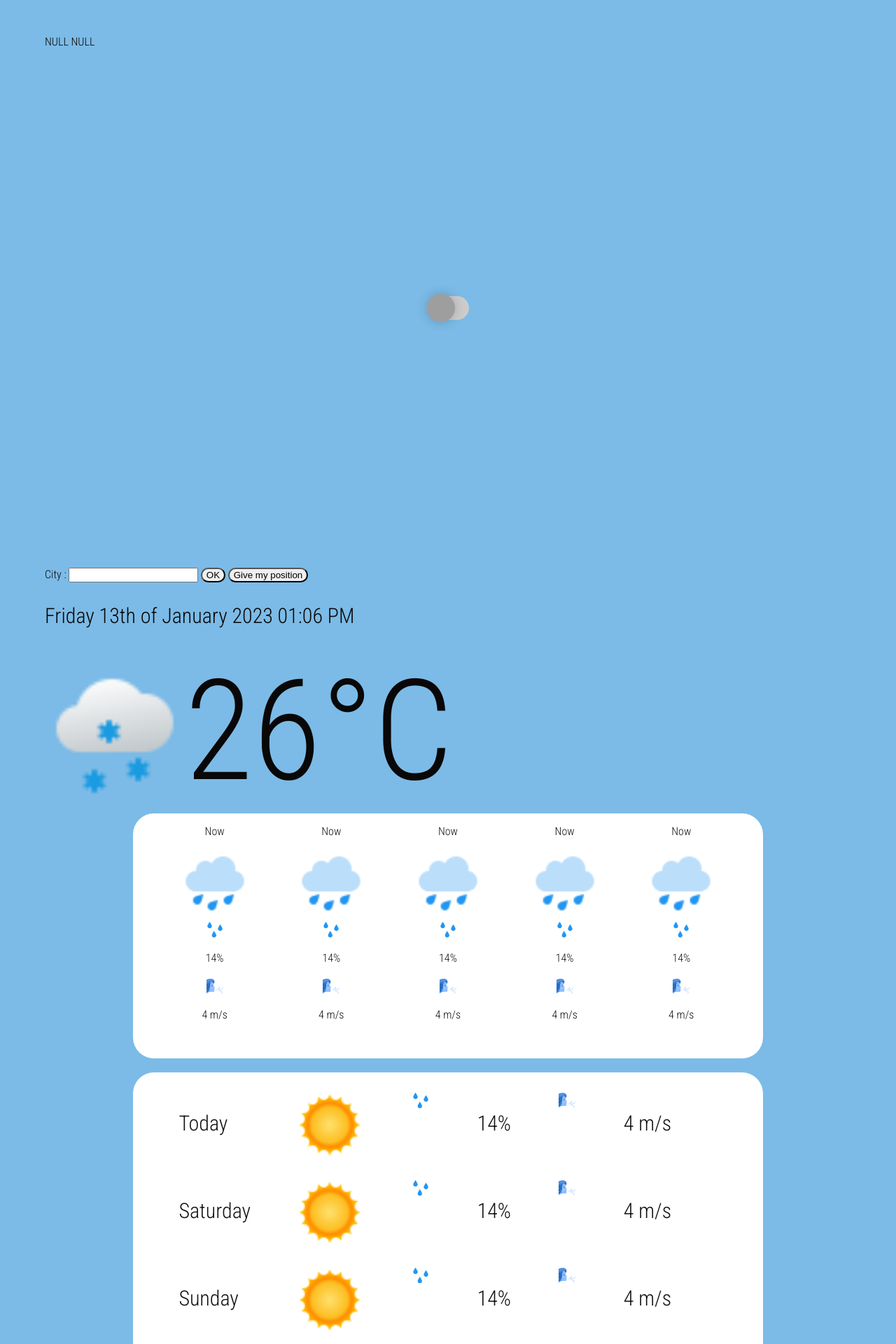
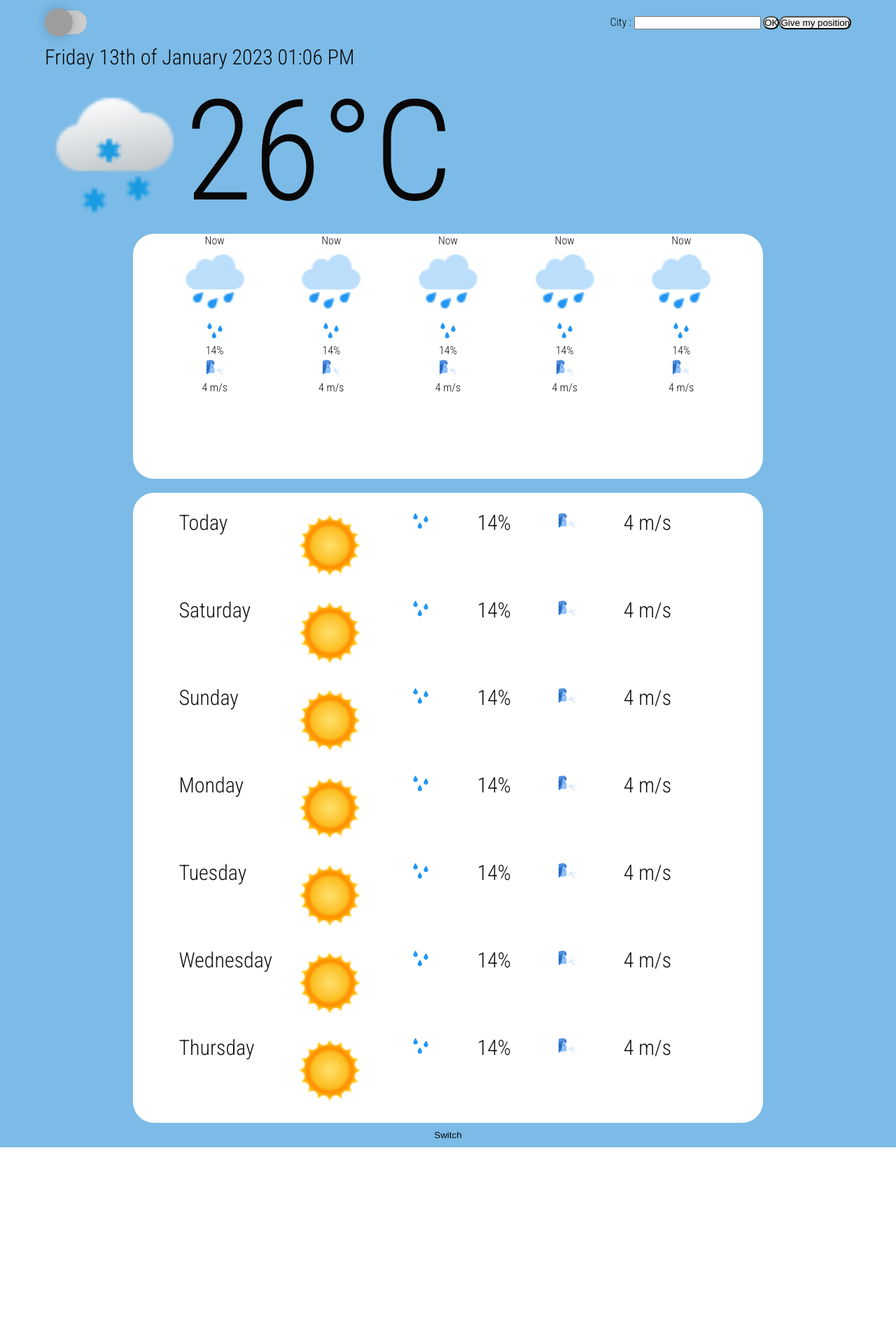
Before and after one commit to ShiraishiHope/WeatherProject, a PHP site: page / in a window 1280 px wide. Shown: the top 1920 px of the page at 70% size. After the commit the page ends 1639 px from the top, so only its background shows below. Run offline with PHP 8.4, Linux system fonts and the light colour scheme; data that the repository does not hold is empty; grey boxes are pictures that could not be loaded.

Commit message:
v0.4.1: header creation

```diff
--- a/public/index.php
+++ b/public/index.php
@@ -22,7 +22,6 @@ if (isset($_GET['city']) && !empty($_GET['city']))
         $city=$_GET['city'];
         include_once('../src/controllers/HomeController.php');
     }
-echo $city;
 
 
 // On récupère les positions dans le GET dans les variables PHP
@@ -33,7 +32,6 @@ if (isset($_GET['latitude']) && !empty($_GET['latitude']) && isset($_GET['longit
         include_once('../src/controllers/HomeController.php');
     }
 
-var_dump($latitude, $longitude);
 
 include_once '../views/home/' . $_page . '.php';
 
--- a/src/assets/css/style.css
+++ b/src/assets/css/style.css
@@ -1,3 +1,9 @@
+*
+{
+margin:0;
+padding:0;
+}
+
 .theme-light{
     --Background-color:#7cbbe7;
     --text-color: rgb(19, 19, 19);
@@ -21,7 +27,29 @@ body{
     font-family: 'Roboto Condensed', sans-serif;
     margin-left: 5%;
     margin-right: 5%;
-    margin-top: 50px;
+    margin-top: 0;
+}
+
+/* fixed header */
+header
+{
+  display:flex;
+  position:sticky;
+  top:0;
+  width:90vw;
+  height:64px;
+  flex-direction: row;
+  background-color: var(--Background-color);
+}
+
+header div
+{
+margin:auto 0;
+}
+/* forces a margin between the toggle theme and the search*/
+header .header-left
+{
+  margin-right:auto;
 }
 
 .currentMeteo{
@@ -121,6 +149,7 @@ body{
     display: inline-block;
     width: 60px;
     height: 34px;
+
   }
 
   /* Hide default HTML checkbox */
--- a/src/controllers/homeController.php
+++ b/src/controllers/homeController.php
@@ -5,18 +5,5 @@ include_once "../src/models/meteoModel.php";
 
 $cityGeocoding= new Geocoding($city);
 $cityGeocoding->requestOMLocalisation();
-
-echo "<pre>";
-print_r($cityGeocoding);
-echo "</pre>";
-
-echo $cityGeocoding->getLatitude();
-
 $meteoCity = new Meteo();
 $meteoCity->requestAPI($cityGeocoding);
-
-
-
-echo "<pre>";
-print_r($meteoCity);
-echo "</pre>";
--- a/src/models/meteoModel.php
+++ b/src/models/meteoModel.php
@@ -19,12 +19,6 @@ class Meteo {
         $lastDay = date('Y-m-d',strtotime($today.'+6 days'));
         $openMeteoJson = file_get_contents("https://api.open-meteo.com/v1/dwd-icon?latitude=" . $class->getLatitude() . "&longitude=" . $class->getLongitude() . "&hourly=temperature_2m,relativehumidity_2m,weathercode&daily=weathercode,temperature_2m_max,temperature_2m_min,windspeed_10m_max&timezone=auto&start_date=".$today."&end_date=".$today);
         $openMeteoObject = json_decode($openMeteoJson);
-        echo $class->getLatitude();
-        echo $today;
-        echo $lastDay;
-        echo"<pre>";
-        var_dump($openMeteoObject);
-        echo"</pre>";
         $this->hourlyTemp = $openMeteoObject->hourly->temperature_2m;
         $this->hourlyHumidity = $openMeteoObject->hourly->relativehumidity_2m;
         $this->hourlyWeathercode = $openMeteoObject->hourly->weathercode;
--- a/views/home/home.php
+++ b/views/home/home.php
@@ -11,27 +11,33 @@
 
   <link rel="stylesheet" type="text/css" href="/src/assets/css/style.css" >
 
-   <?php //include_once "../src/controllers/homeController.php" ?>
+   <?php include_once "../src/controllers/homeController.php" ?>
 
 
 </head>
 <body>
-<div class="container">
+<header>
+<div class="header-left">
         <label id="switch" class="switch">
             <input type="checkbox" onchange="toggleTheme()" id="slider">
             <span class="slider round"></span>
         </label>
     <!-- <button id="switch" onclick="toggleTheme()">Switch</button> -->
     </div>
-<section>
     <div>
         <form action="" method="get">
             <label for="city">City :</label>
             <input type="text" id="city" name="city" required>
             <button type="submit"> OK </button>
-    <button onclick="getLocation()" class="selectButton">Give my position</button>
         </form>
     </div>
+    <div>
+        <button onclick="getLocation()">Give my position</button>
+    </div>
+
+</header>
+<section>
+
     <p class="dateOfCurrentDay"><?php echo date('l jS \of F Y h:i A'); ?></p>
     <div class="currentMeteo">
     <span> <img src="../src/assets/img/icon_snow.png" rel="icon"  alt="icone"> </span>
```
Lines whose indentation alone changed are shown as unchanged.
